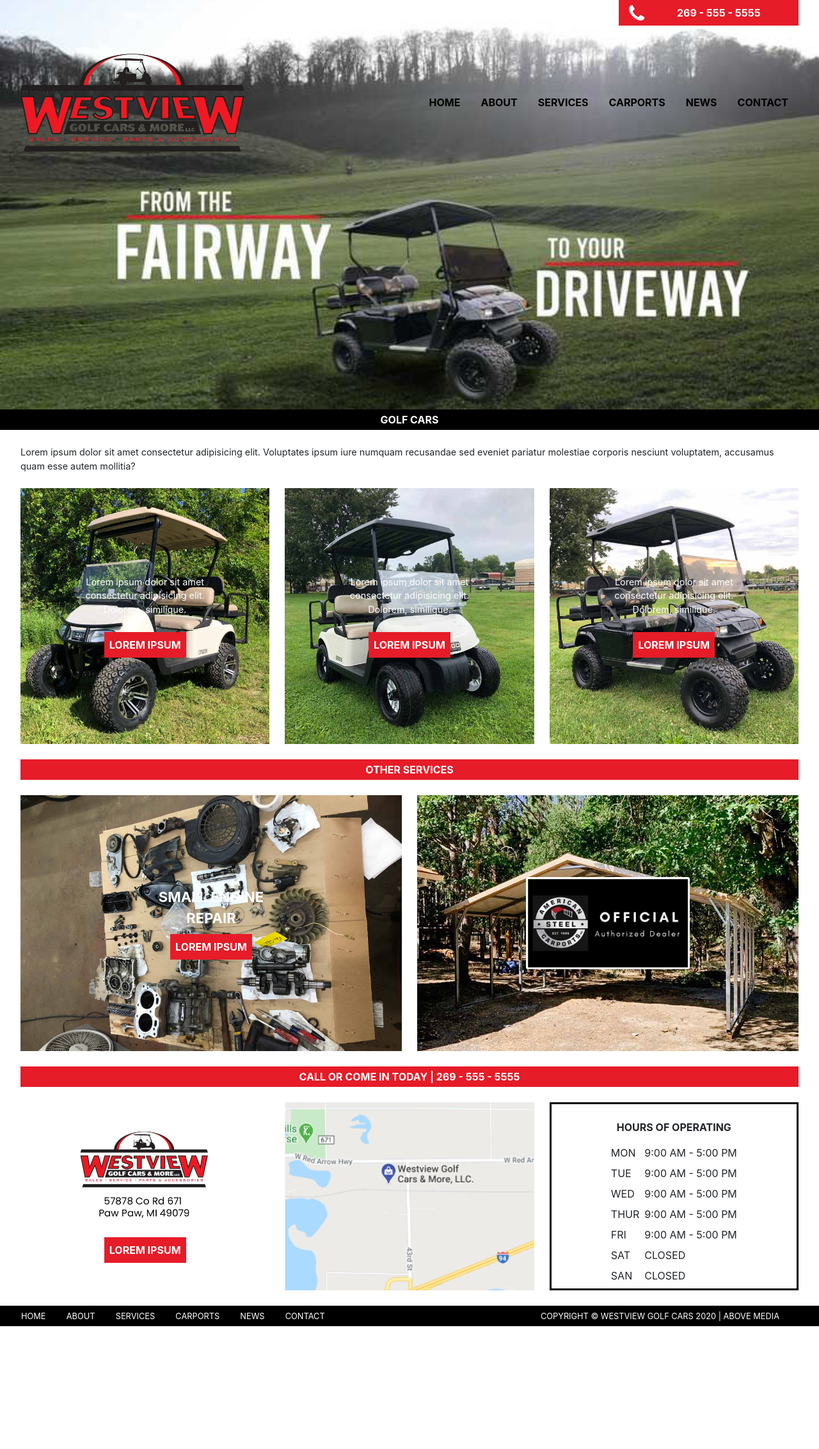
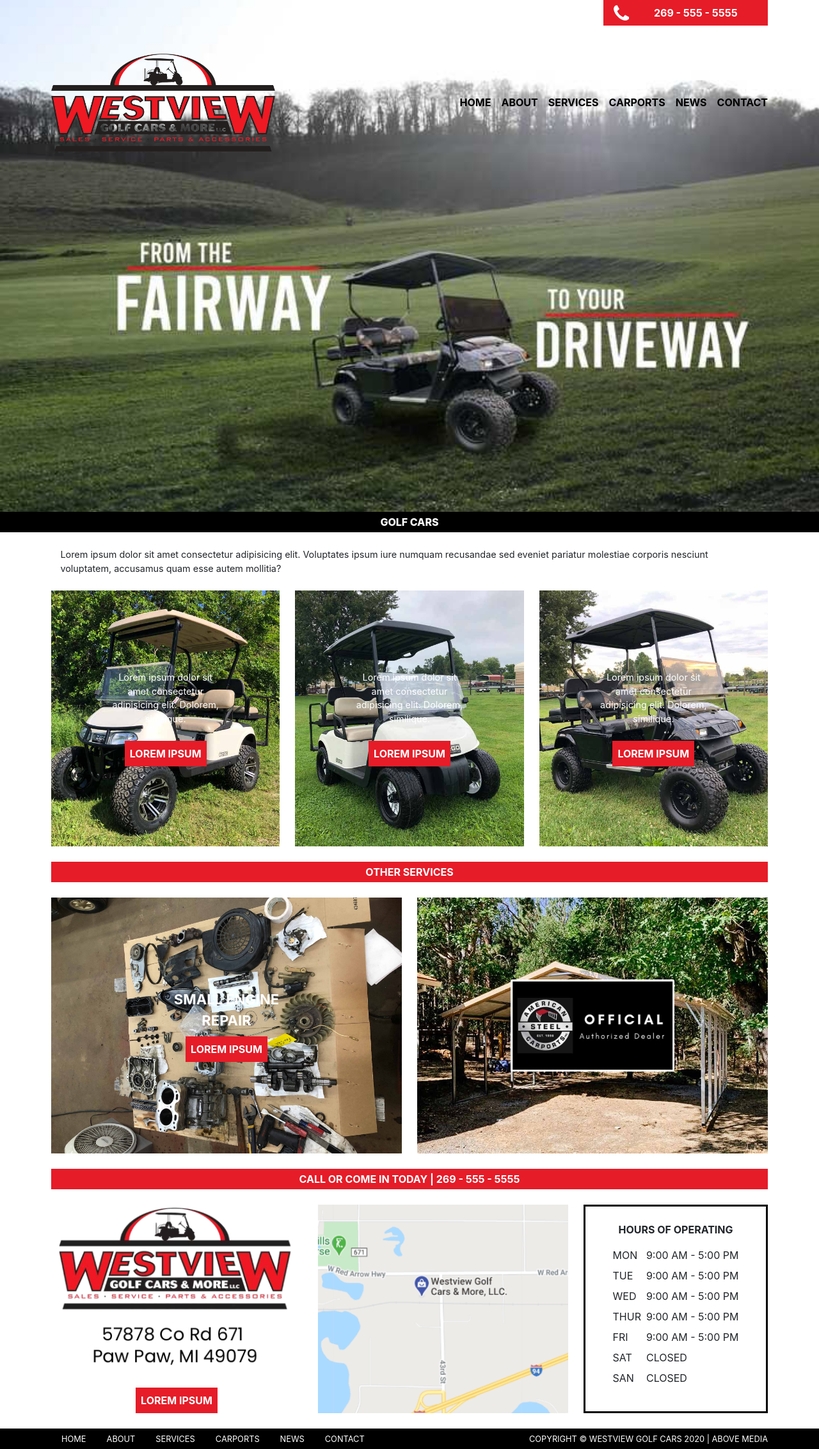
Before and after one commit to kmarusek/Westview-Golf-Cars, a React (Create React App) app: page / in a window 1280 px wide. Shown: the whole page at 64% size. Before the commit the page ends 2073 px from the top, so only its background shows below. Built offline with nearby package versions, Linux system fonts and the light colour scheme.

Commit message:
fix styles 2

```diff
--- a/src/components/landingPage/landingPage.jsx
+++ b/src/components/landingPage/landingPage.jsx
@@ -51,7 +51,7 @@
             </div>
             <div className='desc'>GOLF CARS</div>
             <div className='content-block content margin-top1'>
-                <div className='margin-top1 text'>Lorem ipsum dolor sit amet consectetur adipisicing elit. Voluptates ipsum iure numquam recusandae sed eveniet pariatur molestiae corporis nesciunt voluptatem, accusamus quam esse autem mollitia?</div>
+                <div className='margin-top1 text' style={{padding: '0 1em'}}>Lorem ipsum dolor sit amet consectetur adipisicing elit. Voluptates ipsum iure numquam recusandae sed eveniet pariatur molestiae corporis nesciunt voluptatem, accusamus quam esse autem mollitia?</div>
                 <div className='row-cards1 margin-top1'>
                     <Card src='image3.jpg'>
                         <div className='card-text'>
@@ -131,7 +131,7 @@
                 </div>
             </div>
             <div className='footer-links margin-top1'>
-                <div className='content row' style={{height: '100%'}}>
+                <div className='content row' style={{height: '100%', margin: 0}}>
                     <ul className='col-0 col-lg-5'>
                         <li>
                             <NavLink href='/'>HOME</NavLink>
@@ -153,7 +153,7 @@
                         </li>
                     </ul>
 
-                    <p className='offset-0 col-12 offset-lg-1 col-lg-6 conditions'>COPYRIGHT © WESTVIEW GOLF CARS 2020 | ABOVE MEDIA</p>
+                    <p className='offset-0 col-12 offset-lg-1 col-lg-6 conditions' style={{paddingRight: '0'}}>COPYRIGHT © WESTVIEW GOLF CARS 2020 | ABOVE MEDIA</p>
                 </div>
 
             </div>
--- a/src/components/landingPage/landingPage.scss
+++ b/src/components/landingPage/landingPage.scss
@@ -3,8 +3,11 @@
 
 
 .content {
-    padding: 0 2em;
+    padding: 0 5em;
     width: 100%;
+    @include respond(small) {
+        padding: 0 3em;
+    }
 }
 
 .margin-top1 {
@@ -21,12 +24,12 @@
     background-size: cover;
     background-repeat: no-repeat;
     background-position: center center;
-    height: 40rem;
+    height: 50rem;
     @include respond(small) {
         height: 30rem;
     }
     @include respond(medium) {
-        height: 40rem;
+        height: 50rem;
     }
     @include respond(medsmall) {
         height: 30rem;
@@ -37,10 +40,12 @@
 }
 
 .desc {
+
+
     height: 2em;
     display: flex;
     align-items: center;
-    font-weight: bold;
+    font-weight: 800;
     justify-content: center;
     background-color: black;
     color: white;
@@ -164,6 +169,9 @@
                     color: black;
                     font-weight: bold;
                 }
+                a:last-child {
+                    padding-right: 0;
+                }
                 a:hover {
                     cursor: pointer;
                     color: $hover;
@@ -214,7 +222,7 @@
     width: 100%;
     display: grid;
     gap: 1.5em;
-    grid-template-columns: repeat(3, 1fr);
+    grid-template-columns: 1fr 1fr 18em;
     @include respond(small) {
         grid-template-columns: 1fr;
         grid-template-rows: repeat(3, 1fr);
@@ -228,9 +236,9 @@
     .card-logo-img {
         display: block;
         background-image: url("../static/img/imageLogoAdreas.png");
-        height: 9em;
-        width: 16em;
-        background-position: center;
+        height: 100%;
+        width: 100%;
+        background-position: center center;
         background-size: contain;
         background-repeat: no-repeat;
     }
@@ -275,6 +283,7 @@
             margin-bottom: 0.5em;
         }
         div:first-child {
+            margin-bottom: 2em;
             p {
                 margin-right: 0.5em;
             }
```
